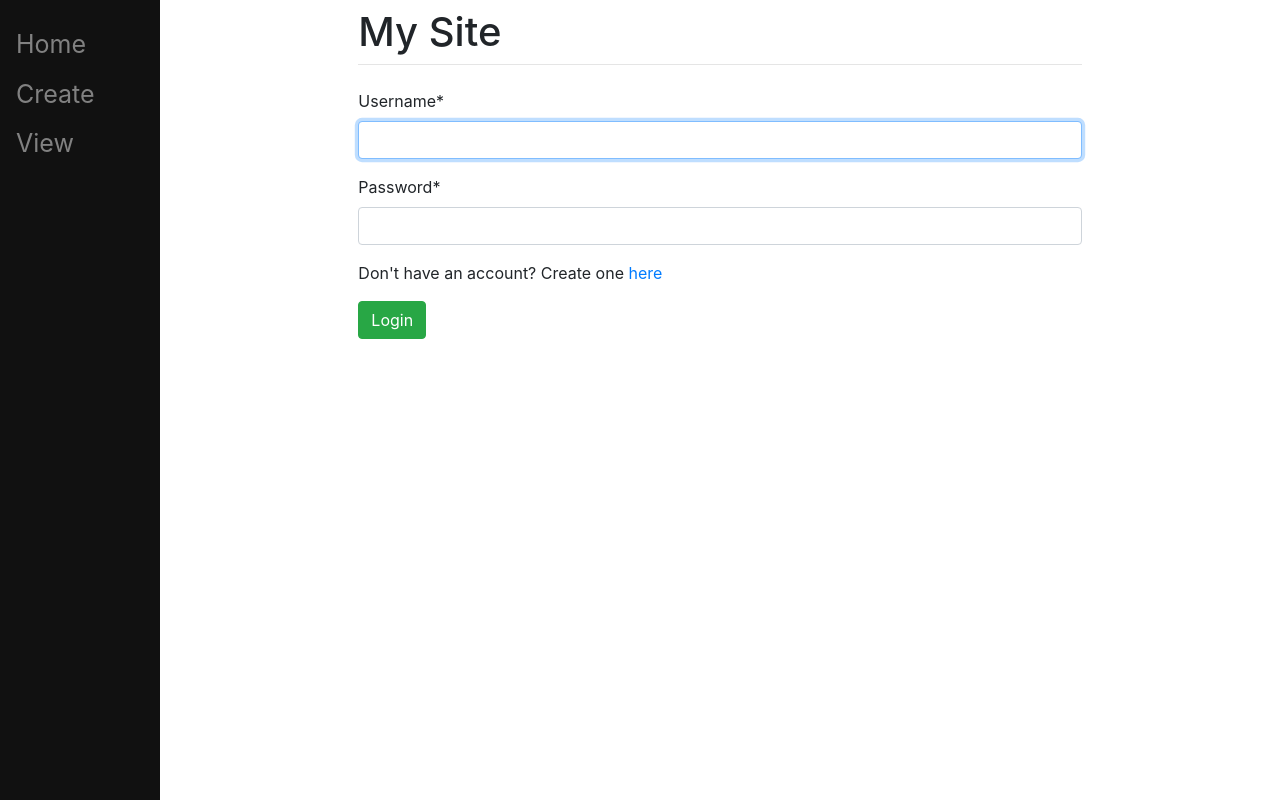
After one commit to ni910715/learn-django, a Django app: page /login/ in a window 1280 px wide. The commit adds this page. Run offline with Django 4.2, Linux system fonts and the light colour scheme; some libraries are stand-ins or nearby versions.

Commit message:
login logout custom todolist

```diff
--- a/firstsite/firstsite/settings.py
+++ b/firstsite/firstsite/settings.py
@@ -127,3 +127,6 @@ STATIC_URL = 'static/'
 DEFAULT_AUTO_FIELD = 'django.db.models.BigAutoField'
 
 CRISPY_TEMPLATE_PACK = 'bootstrap4'
+
+LOGIN_REDIRECT_URL = '/'
+LOGOUT_REDIRECT_URL = "/"
--- a/firstsite/firstsite/urls.py
+++ b/firstsite/firstsite/urls.py
@@ -22,4 +22,5 @@ urlpatterns = [
     path('admin/', admin.site.urls),
     path('register/', v.register, name="register"),
     path('', include("main.urls")), # 空白表示拜訪網址時預設的urls
+    path('', include("django.contrib.auth.urls")),
 ]
--- a/firstsite/main/models.py
+++ b/firstsite/main/models.py
@@ -1,7 +1,8 @@
 from django.db import models
-
+from django.contrib.auth.models import User
 # Create your models here.
 class ToDoList(models.Model):
+    user = models.ForeignKey(User, on_delete=models.CASCADE, related_name="todolist", null=True)
     name = models.CharField(max_length=200)
 
     def __str__(self):
--- a/firstsite/main/templates/main/base.html
+++ b/firstsite/main/templates/main/base.html
@@ -45,7 +45,7 @@
     <div class="sidenav">
         <a href="/">Home</a>
         <a href="/create">Create</a>
-        <a href="/2">View</a>
+        <a href="/view">View</a>
     </div>
     <div id="content", name="content", class="main">
         <div class="row justify-content-center">
--- a/firstsite/main/urls.py
+++ b/firstsite/main/urls.py
@@ -5,4 +5,5 @@ urlpatterns = [
     path("<int:id>", views.index, name="index"), # 網址後完全不打路徑所看見的view
     path("", views.home, name="home"), # setup home page
     path("create/", views.create, name="create"), # add the create views in path
+    path("view/", views.view, name="view"),
 ]
--- a/firstsite/main/views.py
+++ b/firstsite/main/views.py
@@ -35,9 +35,13 @@ def create(response):
 
         if form.is_valid():
             n = form.cleaned_data["name"] # cleaned_data解密 並使用字典的方式取出name的value
-            t = ToDoList(name = n)
+            t = ToDoList(name=n)
             t.save()
+            response.user.todolist.add(t)
         return HttpResponseRedirect("/%i" %t.id) # 重新導向新的url
     else:
         form = CreateNewList()
     return render(response, "main/create.html", {"form":form})
+
+def view(response):
+    return render(response, "main/view.html", {})
--- /dev/null
+++ b/firstsite/register/templates/registration/login.html
@@ -0,0 +1,14 @@
+{% extends "main/base.html" %}
+
+{% block title %}Login Here{% endblock%}
+
+{% load crispy_forms_tags%}
+
+{% block content %}
+<form method="post", class="form-group">
+    {% csrf_token %}
+    {{ form|crispy }}
+    <p>Don't have an account? Create one <a href="/register">here</a></p>
+    <button type="submit", class="btn btn-success">Login</button>
+</form>
+{% endblock%}
--- a/firstsite/register/views.py
+++ b/firstsite/register/views.py
@@ -7,7 +7,7 @@ def register(response):
         form = RegisterForm(response.POST)
         if form.is_valid():
             form.save()
-        return redirect("/home")
+        return redirect("/")
     else:
         form = RegisterForm()
     return render(response, "register/register.html", {"form":form})
```
Also changed, not shown: firstsite/main/templates/main/view.html (added, +9 -0 lines), firstsite/db.sqlite3, firstsite/main/migrations/0001_initial.py, firstsite/register/templates/register/register.html (line endings or trailing spaces).
